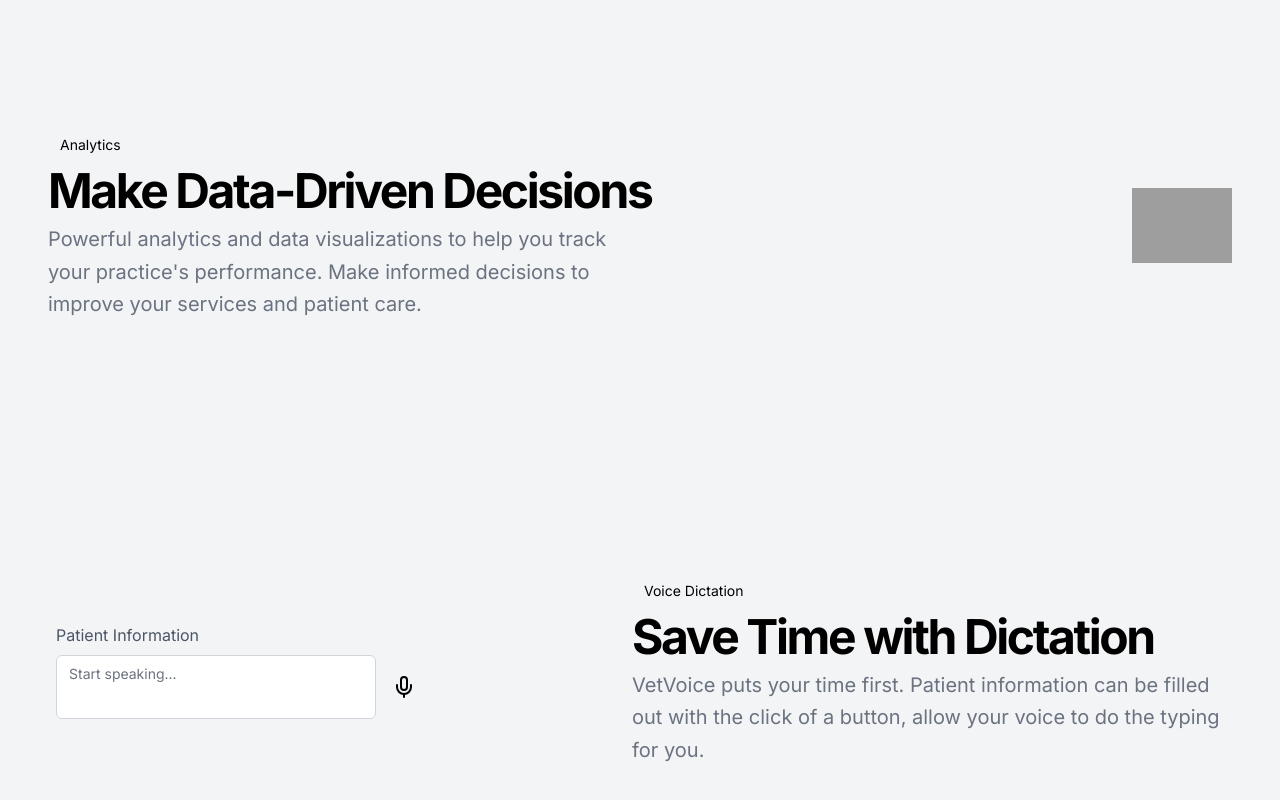
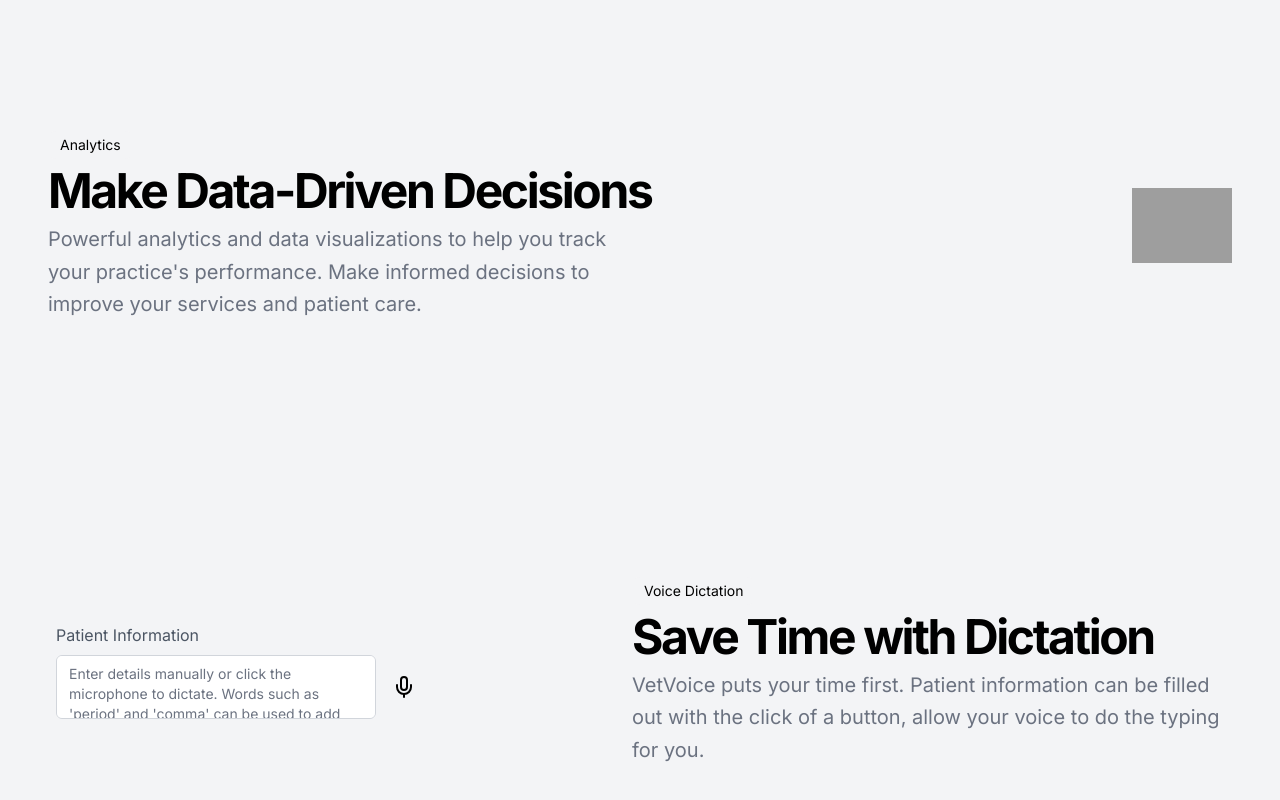
Before and after one commit to aaronkarius/capstone, a Next.js app: page / in a window 1280 px wide. Shown: the part 1526-2326 px from the top of the page. Built offline with nearby package versions, Linux system fonts and the light colour scheme; grey boxes are pictures that could not be loaded.

Commit message:
editing placeholder on visiter page

```diff
--- a/app/page.jsx
+++ b/app/page.jsx
@@ -111,7 +111,7 @@ const Home = () => {
                 <RecordingInput
                     id="patientInfo"
                     label="Patient Information"
-                    placeholder="Start speaking..."
+                    placeholder="Enter details manually or click the microphone to dictate. Words such as 'period' and 'comma' can be used to add punctuation."
                     textarea
                     inputProps="w-[25vw] h-[8vh]"
                 />
```
